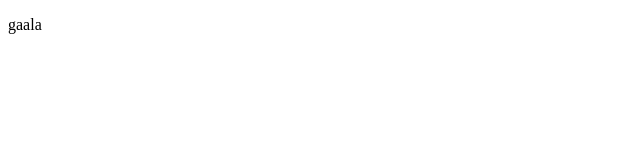
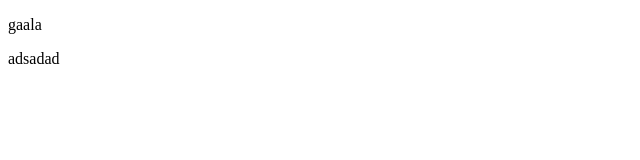
Before and after one commit to IIIedry/first_exp, a plain HTML site: page index.html in a window 1280 px wide. Shown: the full height of the page, 0-640 px from the left. Drawn offline with Linux system fonts and the light colour scheme.

Commit message:
Update index.html

```diff
--- a/index.html
+++ b/index.html
@@ -22,5 +22,6 @@
         });
         </script>
         <div><p>gaala</p></div>
+        <div>adsadad</div>
 </body>
 </html>
```
